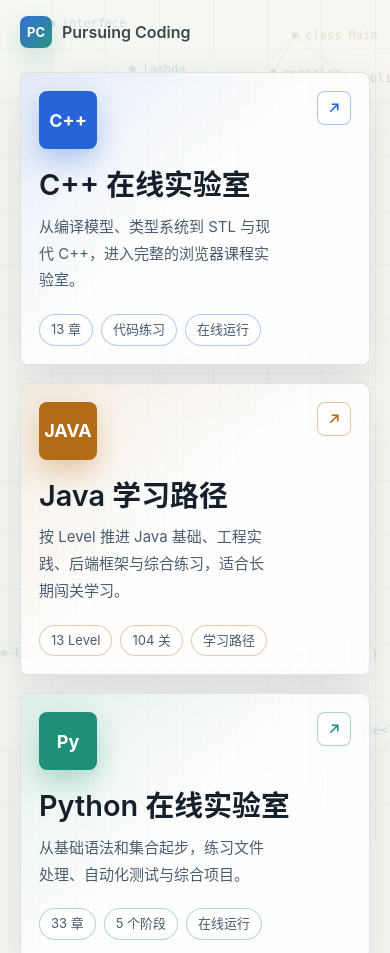
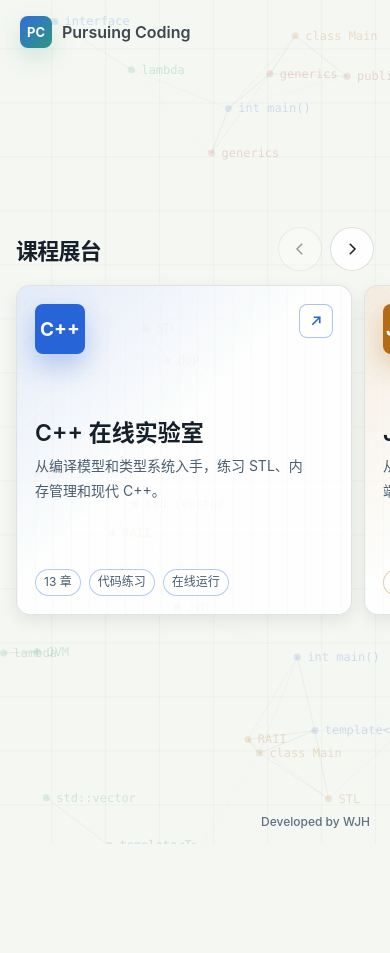
Before and after one commit to pursuing-coding/pursuing-coding.github.io, a plain HTML site: page index.html in a window 390 px wide. Shown: the top 953 px of the page. After the commit the page ends 844 px from the top, so only its background shows below. Drawn offline with Linux system fonts and the light colour scheme.

Commit message:
feat: 首页改为自适应横向课程展台 (#3)
Co-authored-by: Claire <claire@MacBook.local>

```diff
--- a/index.html
+++ b/index.html
@@ -14,12 +14,10 @@
       --muted: #607080;
       --line: rgba(21, 32, 43, 0.14);
       --panel: rgba(255, 255, 255, 0.82);
-      --panel-strong: #ffffff;
       --blue: #2764d8;
       --teal: #1f8f78;
       --amber: #b36b16;
       --rose: #b23a48;
-      --shadow: 0 18px 48px rgba(32, 44, 58, 0.12);
       --radius: 8px;
       --font-sans: -apple-system, BlinkMacSystemFont, "SF Pro Text", "Segoe UI",
         "PingFang SC", "Hiragino Sans GB", "Noto Sans CJK SC", "Noto Sans SC",
@@ -68,8 +66,9 @@
       z-index: 1;
       flex: 1;
       display: grid;
-      place-items: center;
-      padding: clamp(16px, 3vw, 42px) clamp(20px, 5vw, 72px);
+      align-items: center;
+      min-width: 0;
+      padding-block: clamp(14px, 4svh, 38px);
     }
 
     .corner-brand {
@@ -114,39 +113,106 @@
     }
 
     .hero {
-      width: min(920px, 100%);
+      --gutter: clamp(16px, 4vw, 56px);
+      width: min(100%, 1520px);
+      min-width: 0;
+      margin-inline: auto;
+    }
+
+    .course-board {
       min-width: 0;
     }
 
-    .course-board {
-      position: relative;
-      min-width: 0;
+    .board-header {
+      min-height: 44px;
+      margin-inline: var(--gutter);
+      display: flex;
+      justify-content: space-between;
+      align-items: center;
+      gap: 12px;
+    }
+
+    .board-header h1 {
+      margin: 0;
+      font-size: clamp(22px, 2.6vw, 34px);
+      font-weight: 650;
+      letter-spacing: -0.035em;
+    }
+
+    .board-nav {
+      display: flex;
+      gap: 8px;
+    }
+
+    .board-nav[hidden] {
+      display: none;
+    }
+
+    .board-nav button {
       display: grid;
-      gap: 16px;
+      place-items: center;
+      width: 44px;
+      height: 44px;
+      border: 1px solid var(--line);
+      border-radius: 50%;
+      color: var(--ink);
+      background: var(--panel);
+      cursor: pointer;
+    }
+
+    .board-nav button:hover:not([aria-disabled="true"]) {
+      background: #fff;
+      border-color: var(--muted);
+    }
+
+    .board-nav button[aria-disabled="true"] {
+      opacity: 0.42;
+      cursor: default;
+    }
+
+    .board-nav button:focus-visible,
+    .course-grid:focus-visible {
+      outline: 2px solid var(--blue);
+      outline-offset: -3px;
+    }
+
+    .board-nav svg {
+      width: 18px;
+      height: 18px;
     }
 
     .course-grid {
+      --gap: clamp(12px, 2vw, 22px);
       display: grid;
-      grid-template-columns: repeat(2, minmax(0, 1fr));
-      gap: clamp(18px, 2.6vw, 28px);
+      grid-auto-flow: column;
+      grid-auto-columns: clamp(278px, 32vw, 360px);
+      gap: var(--gap);
+      overflow-x: auto;
+      overscroll-behavior-inline: contain;
+      scroll-snap-type: x mandatory;
+      scroll-padding-inline: var(--gutter);
+      scrollbar-width: thin;
+      scrollbar-color: #b6c0bc transparent;
+      padding: 14px var(--gutter) 22px;
     }
 
     .course-card {
       position: relative;
-      min-height: 240px;
-      padding: clamp(22px, 2.6vw, 28px);
+      min-width: 0;
+      min-height: clamp(226px, 39svh, 340px);
+      padding: clamp(18px, 2.2vw, 28px);
+      scroll-snap-align: start;
       border: 1px solid rgba(21, 32, 43, 0.12);
-      border-radius: var(--radius);
+      border-radius: 14px;
       background: var(--panel);
       color: var(--ink);
       text-decoration: none;
-      box-shadow: var(--shadow);
-      backdrop-filter: blur(18px);
+      box-shadow: 0 6px 16px rgba(32, 44, 58, 0.09);
       overflow: hidden;
       display: grid;
       grid-template-rows: auto 1fr auto;
       align-content: start;
-      gap: 20px;
+      gap: clamp(14px, 2.8svh, 26px);
       transition:
         transform 180ms ease,
         border-color 180ms ease,
@@ -173,10 +239,10 @@
 
     .course-card:hover,
     .course-card:focus-visible {
-      transform: translateY(-5px);
+      transform: translateY(-3px);
       border-color: color-mix(in srgb, var(--accent), transparent 30%);
       background: rgba(255, 255, 255, 0.92);
-      box-shadow: 0 28px 70px rgba(32, 44, 58, 0.18);
+      box-shadow: 0 9px 18px rgba(32, 44, 58, 0.14);
     }
 
     .course-card:focus-visible {
@@ -215,8 +281,8 @@
     }
 
     .language-badge {
-      width: 58px;
-      height: 58px;
+      width: 50px;
+      height: 50px;
       border-radius: var(--radius);
       display: grid;
       place-items: center;
@@ -254,17 +320,17 @@
     .course-body h2 {
       margin: 0;
       max-width: 9em;
-      font-size: clamp(27px, 3vw, 36px);
+      font-size: clamp(23px, 2.35vw, 34px);
       font-weight: 640;
       line-height: 1.14;
       letter-spacing: 0;
     }
 
     .course-body p {
-      max-width: 15.5em;
+      max-width: 20em;
       margin: 0;
       color: #4b5e70;
-      font-size: clamp(14px, 1.45vw, 17px);
+      font-size: clamp(14px, 1.2vw, 16px);
       font-weight: 400;
       line-height: 1.78;
     }
@@ -285,38 +351,49 @@
       line-height: 1.2;
     }
 
-    @media (max-width: 620px) {
+    @media (min-width: 1320px) {
       .course-grid {
-        grid-template-columns: 1fr;
+        grid-auto-columns: calc((100% - 3 * var(--gap)) / 4);
       }
     }
 
-    @media (max-width: 640px) {
-      .page {
-        padding: 24px 20px;
+    @media (max-width: 600px) {
+      .course-grid {
+        grid-auto-columns: min(440px, calc(100% - 22px));
+      }
+
+      .course-body {
+        gap: 8px;
+      }
+
+      .tag {
+        padding: 5px 8px;
+        font-size: 12px;
+      }
+    }
+
+    @media (max-height: 520px) {
+      .course-card {
+        min-height: 208px;
+        padding-block: 14px;
+        gap: 10px;
+      }
+
+      .language-badge {
+        width: 40px;
+        height: 40px;
+      }
+
+      .course-body {
+        gap: 5px;
+      }
+
+      .course-body p {
+        line-height: 1.5;
       }
 
       .signature {
-        font-size: 11px;
-      }
-
-      .course-card {
-        min-height: 220px;
-        padding: 18px;
-      }
-
-      .language-badge {
-        width: 58px;
-        height: 58px;
-        font-size: 18px;
-      }
-
-      .course-body h2 {
-        font-size: clamp(28px, 7.4vw, 31px);
-      }
-
-      .course-body p {
-        font-size: 15px;
+        margin-bottom: 12px;
       }
     }
 
@@ -342,8 +419,19 @@
 
   <div class="page">
     <main class="hero">
-      <section class="course-board" aria-label="课程入口">
-        <div class="course-grid">
+      <section class="course-board" aria-labelledby="course-title">
+        <div class="board-header">
+          <h1 id="course-title">课程展台</h1>
+          <div class="board-nav" id="course-nav" role="group" aria-label="浏览课程" hidden>
+            <button id="course-prev" type="button" aria-label="向左浏览" aria-controls="course-grid">
+              <svg viewBox="0 0 24 24" fill="none" stroke="currentColor" stroke-width="2" aria-hidden="true"><path d="m15 5-7 7 7 7"/></svg>
+            </button>
+            <button id="course-next" type="button" aria-label="向右浏览" aria-controls="course-grid">
+              <svg viewBox="0 0 24 24" fill="none" stroke="currentColor" stroke-width="2" aria-hidden="true"><path d="m9 5 7 7-7 7"/></svg>
+            </button>
+          </div>
+        </div>
+        <div class="course-grid" id="course-grid">
           <a class="course-card cpp" href="https://pursuing-coding.github.io/cpp-learn/" target="_blank" rel="noreferrer">
             <div class="course-top">
               <span class="language-badge">C++</span>
@@ -356,7 +444,7 @@
             </div>
             <div class="course-body">
               <h2>C++ 在线实验室</h2>
-              <p>从编译模型、类型系统到 STL 与现代 C++，进入完整的浏览器课程实验室。</p>
+              <p>从编译模型和类型系统入手，练习 STL、内存管理和现代 C++。</p>
             </div>
             <div class="course-tags" aria-label="C++ 课程标签">
               <span class="tag">13 章</span>
@@ -367,7 +455,7 @@
 
           <a class="course-card java" href="https://pursuing-coding.github.io/java-path/" target="_blank" rel="noreferrer">
             <div class="course-top">
-              <span class="language-badge">JAVA</span>
+              <span class="language-badge">Java</span>
               <span class="external-mark" aria-hidden="true">
                 <svg viewBox="0 0 24 24" fill="none" stroke="currentColor">
                   <path d="M7 17 17 7"></path>
@@ -377,10 +465,10 @@
             </div>
             <div class="course-body">
               <h2>Java 学习路径</h2>
-              <p>按 Level 推进 Java 基础、工程实践、后端框架与综合练习，适合长期闯关学习。</p>
+              <p>从基础语法到工程实践，逐关学习 Java 和后端框架。</p>
             </div>
             <div class="course-tags" aria-label="Java 课程标签">
-              <span class="tag">13 Level</span>
+              <span class="tag">13 个阶段</span>
               <span class="tag">104 关</span>
               <span class="tag">学习路径</span>
             </div>
@@ -428,6 +516,73 @@
   <footer class="signature">Developed by WJH</footer>
 
   <script>
+    (() => {
+      const rail = document.querySelector("#course-grid");
+      const nav = document.querySelector("#course-nav");
+      const previous = document.querySelector("#course-prev");
+      const next = document.querySelector("#course-next");
+      const cards = [...rail.querySelectorAll(".course-card")];
+      const reducedMotion = matchMedia("(prefers-reduced-motion: reduce)");
+      let target = null;
+      let scrollSettled;
+
+      function maxScroll() {
+        return rail.scrollWidth - rail.clientWidth;
+      }
+
+      function updateControls() {
+        const limit = maxScroll();
+        const hideControls = limit <= 2;
+        if (hideControls && nav.contains(document.activeElement)) cards[0].focus();
+        nav.hidden = hideControls;
+        rail.tabIndex = nav.hidden ? -1 : 0;
+        previous.setAttribute("aria-disabled", String(rail.scrollLeft <= 2));
+        next.setAttribute("aria-disabled", String(rail.scrollLeft >= limit - 2));
+      }
+
+      function move(direction) {
+        const limit = maxScroll();
+        const start = cards[0].offsetLeft;
+        const stops = cards.map(card => Math.min(limit, card.offsetLeft - start));
+        const position = target ?? rail.scrollLeft;
+        const destination = direction === 1
+          ? stops.find(stop => stop > position + 2)
+          : stops.findLast(stop => stop < position - 2);
+        if (destination === undefined) return;
+        goTo(destination);
+      }
+
+      function goTo(destination) {
+        target = destination;
+        rail.scrollTo({ left: destination, behavior: reducedMotion.matches ? "instant" : "smooth" });
+        scheduleUpdate();
+      }
+
+      function scheduleUpdate() {
+        updateControls();
+        clearTimeout(scrollSettled);
+        scrollSettled = setTimeout(() => { target = null; }, 220);
+      }
+
+      previous.addEventListener("click", () => move(-1));
+      next.addEventListener("click", () => move(1));
+      rail.addEventListener("scroll", scheduleUpdate, { passive: true });
+      rail.addEventListener("keydown", event => {
+        if (event.altKey || event.ctrlKey || event.metaKey || maxScroll() <= 2) return;
+        if (event.key === "ArrowLeft") move(-1);
+        else if (event.key === "ArrowRight") move(1);
+        else if (event.key === "Home") goTo(0);
+        else if (event.key === "End") goTo(maxScroll());
+        else return;
+        event.preventDefault();
+      });
+      new ResizeObserver(() => {
+        target = null;
+        updateControls();
+      }).observe(rail);
+      updateControls();
+    })();
+
     (function () {
       var canvas = document.getElementById("scene");
       var context = canvas.getContext("2d");
```
